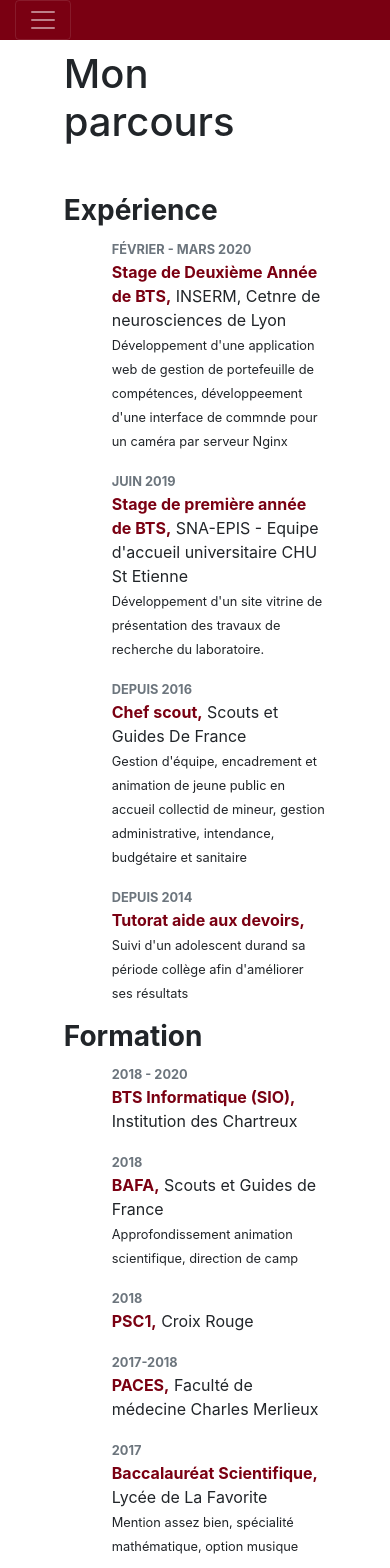
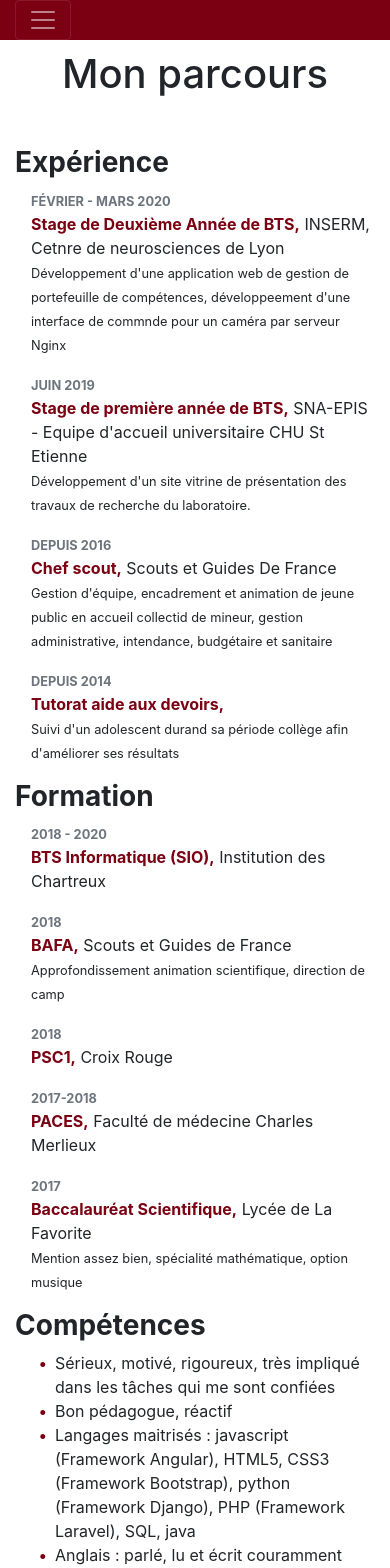
Before and after one commit to InSomniaMoon/portefolio, an Angular app: page /parcours in a window 390 px wide. Shown: the top 1568 px of the page. Built offline with nearby package versions, Linux system fonts and the light colour scheme.

Commit message:
adapt to phone

```diff
--- a/src/app/pages/parcours/parcours.component.html
+++ b/src/app/pages/parcours/parcours.component.html
@@ -1,14 +1,14 @@
-<div class="col-9 mx-auto">
+<div class="col-12 col-md-9 mx-auto">
   <p class="justify-content-center d-flex h1 mb-5">Mon parcours</p>
   <p class="h3 font-weight-bolder">{{parcours?.experience.name}}</p>
-  <p *ngFor="let experience of parcours?.experience.data" class="pl-5">
+  <p *ngFor="let experience of parcours?.experience.data" class="pl-md-5 pl-3">
     <span class="small text-muted text-uppercase font-weight-bolder">{{experience.date}}</span><br>
     <span class=""><span class="text-primary font-weight-bold">{{experience.nom}},</span>
       {{experience.centre}}</span><br>
     <span *ngIf="experience.description" class="small">{{experience.description}}<br></span>
   </p>
   <p class="h3 font-weight-bolder">{{parcours?.formation.name}}</p>
-  <p *ngFor="let formation of parcours?.formation.data" class="pl-5">
+  <p *ngFor="let formation of parcours?.formation.data" class="pl-md-5 pl-3">
     <span class="small text-muted text-uppercase font-weight-bolder">{{formation.date}}</span><br>
     <span><span class="text-primary font-weight-bold">{{formation.nom}},</span> {{formation.centre}}</span><br>
     <span class="small" *ngIf="formation.description">{{formation.description}}<br></span>
--- a/src/app/pages/projet/projet.component.html
+++ b/src/app/pages/projet/projet.component.html
@@ -1,9 +1,9 @@
-<div class="col-10">
+<div class="col-12 col-md-10">
   <button class="btn btn-outline-primary" (click)=goBack()> Retour</button>
 </div>
-<div class="col-9 mx-auto">
+<div class="col-md-9 col-12 mx-auto">
   <p class="justify-content-center d-flex h1 mb-5">{{projet?.name}}</p>
-  <div class="mx-auto col-6">
+  <div class="mx-auto col-md-6 col-12">
     <img [src]="'assets/img/'+projet?.slug+'.jpg'" class="img-fluid" alt="{{projet?.slug}}">
   </div>
   <p class="my-5"><strong class="text-bold" *ngIf="projet?.desc != ''">Description : </strong>{{projet?.desc}}</p> <a
--- a/src/app/pages/projets/projets.component.html
+++ b/src/app/pages/projets/projets.component.html
@@ -1,4 +1,4 @@
-<div class="col-9 mx-auto">
+<div class="col-md-9 col-12 mx-auto">
   <div id="carouselProjects" class="carousel slide carousel-fade" data-ride="carousel">
     <ol class="carousel-indicators">
       <li data-target="#carouselProjects" class="active" [attr.data-slide-to]=i
```
